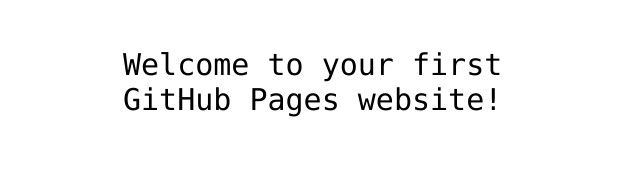
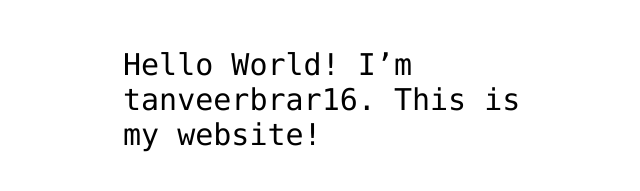
Before and after one commit to tanveerbrar16/hello-world, a plain HTML site: page index.html in a window 1280 px wide. Shown: the part 341-532 px from the top of the page, without its empty margins (317-957 px from the left). Drawn offline with Linux system fonts and the light colour scheme.

Commit message:
Add my username to index.html file

```diff
--- a/index.html
+++ b/index.html
@@ -12,7 +12,8 @@
 <img src="https://octodex.github.com/images/daftpunktocat-thomas.gif" id="octocat" alt="octocat-gif" />
 
 <!-- Change this code here by copy and pasting your template on line 15 -->
-<p>Welcome to your first GitHub Pages website!</p>
+<p>Hello World! I’m tanveerbrar16. This is my website!</p>
+
 
 </body>
 </html>
```
